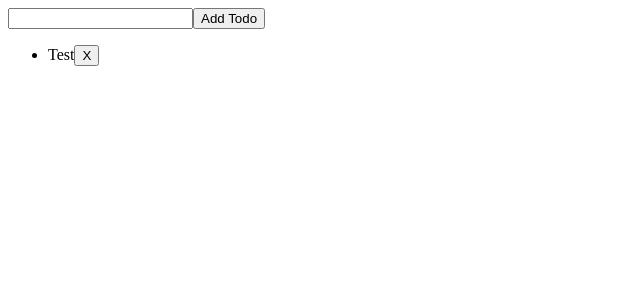
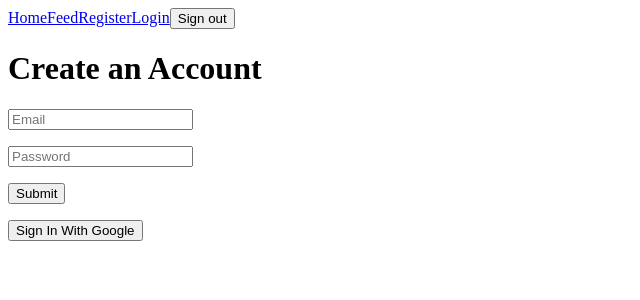
Before and after one commit to ValentynFediuk/vuejs-to-do-list, a Vue app: page /sign-in in a window 1280 px wide. Shown: the top 300 px of the page, without its empty margins (0-640 px from the left). Built offline with nearby package versions, Linux system fonts and the light colour scheme; no server answers; sample sign-in values are in the browser's storage.

Commit message:
[updated] component division & routing & auth

```diff
--- a/package.json
+++ b/package.json
@@ -9,7 +9,10 @@
   },
   "dependencies": {
     "core-js": "^3.8.3",
-    "vue": "^3.2.13"
+    "firebase": "^9.7.0",
+    "vue": "^3.2.13",
+    "vue-router": "^4.0.14",
+    "vuefire": "^2.2.5"
   },
   "devDependencies": {
     "@babel/core": "^7.12.16",
--- a/src/App.vue
+++ b/src/App.vue
@@ -1,37 +1,42 @@
 <template>
-  <ToDoInput
-    @create="createToDo"/>
-  <ToDoList
-    :todos="todos"
-  />
+  <nav>
+    <router-link to="/">Home</router-link>
+    <router-link to="/feed">Feed</router-link>
+    <router-link to="/register">Register</router-link>
+    <router-link to="/sign-in">Login</router-link>
+    <button @click="handleSignOut" v-if="isLoggedIn">Sign out</button>
+  </nav>
+  <router-view />
 </template>
 
-<script>
-import ToDoInput from "@/components/ToDoInput";
-import ToDoList from "@/components/ToDoList";
+<script setup>
+import {onMounted, ref} from "vue";
+import {getAuth, onAuthStateChanged, signOut} from "firebase/auth";
+import {useRouter} from "vue-router";
 
-export default {
-  components: {
-    ToDoInput,
-    ToDoList
-  },
-  data() {
-    return {
-      todos: [
-        {id: 1, text: 'Test'}
-      ]
+const router = useRouter()
+const isLoggedIn = ref(false)
+
+let auth;
+onMounted(() => {
+  auth = getAuth();
+  onAuthStateChanged(auth, (user) => {
+    if (user) {
+      isLoggedIn.value = true;
+    } else {
+      isLoggedIn.value = false
     }
-  },
-  methods: {
-    createToDo(todo) {
-      this.todos.push(todo)
-    }
-  }
+  })
+})
+
+const handleSignOut = () => {
+  signOut(auth).then(() => {
+    router.push("/")
+  })
 }
+
 </script>
 
 <style>
 
 </style>
-
-<!--https://stackoverflow.com/questions/65316893/vue-pagination-array-of-objects-->
--- /dev/null
+++ b/src/components/ToDoItem.vue
@@ -0,0 +1,24 @@
+<template>
+  <div class="ToDo">
+      <span :class="{ done: todo.done }">{{ todo.text }}</span>
+      <div class="ToDo-btns">
+        <button @click="$emit('remove', todo)">X</button>
+        <button>Edit</button>
+      </div>
+  </div>
+</template>
+
+<script>
+export default {
+  props: {
+    todo: {
+      type: Object,
+      required: true,
+    }
+  }
+}
+</script>
+
+<style scoped>
+
+</style>
--- a/src/components/ToDoList.vue
+++ b/src/components/ToDoList.vue
@@ -1,14 +1,18 @@
 <template>
   <ul>
-    <li v-for="todo in todos" :key="todo.id">
-      <span :class="{ done: todo.done }">{{ todo.text }}</span>
-      <button>X</button>
-    </li>
+    <ToDoItem
+      v-for="todo in todos"
+      :key="todo.id"
+      :todo="todo"
+      @remove="$emit('remove', todo)"
+    />
   </ul>
 </template>
 
 <script>
+import ToDoItem from "@/components/ToDoItem";
 export default {
+  components: {ToDoItem},
   props: {
     todos: {
       type: Array,
--- a/src/main.js
+++ b/src/main.js
@@ -1,4 +1,28 @@
-import { createApp } from 'vue'
+import {createApp} from 'vue'
 import App from './App.vue'
+import router from "./router";
 
-createApp(App).mount('#app')
+
+// Import the functions you need from the SDKs you need
+import { initializeApp } from "firebase/app";
+// TODO: Add SDKs for Firebase products that you want to use
+// https://firebase.google.com/docs/web/setup#available-libraries
+
+// Your web app's Firebase configuration
+const firebaseConfig = {
+    apiKey: "AIzaSyBB5i7SmgbhBrIWi-gp0bOs4pIqBG1MRsI",
+    authDomain: "vjtdl-vf.firebaseapp.com",
+    projectId: "vjtdl-vf",
+    storageBucket: "vjtdl-vf.appspot.com",
+    messagingSenderId: "321907261687",
+    appId: "1:321907261687:web:ee940e3ba15a84f49193f2"
+};
+
+// Initialize Firebase
+initializeApp(firebaseConfig);
+
+const app = createApp(App)
+
+app.use(router)
+
+app.mount('#app')
--- /dev/null
+++ b/src/router/index.js
@@ -0,0 +1,48 @@
+import {createRouter, createWebHistory} from "vue-router";
+import {getAuth, onAuthStateChanged} from "firebase/auth";
+
+
+
+const router = createRouter({
+    history: createWebHistory(),
+    routes: [
+        {path: "/", component: () => import("../views/Home")},
+        {path: "/register", component: () => import("../views/RegisterUser")},
+        {path: "/sign-in", component: () => import("../views/SignIn")},
+        {
+            path: "/feed",
+            component: () => import("../views/Feed"),
+            meta: {
+                requiresAuth: true,
+            }
+        },
+    ]
+});
+
+const getCurrentUser = () => {
+    return new Promise((resolve, reject) => {
+        const removeListener = onAuthStateChanged(
+            getAuth(),
+            (user) => {
+                removeListener();
+                resolve(user);
+            },
+            reject
+        );
+    })
+}
+
+router.beforeEach(async(to, from, next) => {
+    if (to.matched.some((record) => record.meta.requiresAuth)) {
+        if (await getCurrentUser()) {
+            next()
+        } else {
+            alert("you don't have access")
+            next("/")
+        }
+    } else {
+        next();
+    }
+});
+
+export default router;
--- /dev/null
+++ b/src/views/Feed.vue
@@ -0,0 +1,43 @@
+<template>
+    <ToDoInput
+      @create="createToDo"/>
+    <ToDoList
+      :todos="todos"
+      @remove="removeToDo"
+    />
+</template>
+
+<script>
+import ToDoInput from "@/components/ToDoInput";
+import ToDoList from "@/components/ToDoList";
+
+
+export default {
+  name: "fe-ed",
+  components: {
+    ToDoInput,
+    ToDoList,
+  },
+  data() {
+    return {
+      todos: [
+        {id: 1, text: 'Test'}
+      ]
+    }
+  },
+  methods: {
+    createToDo(todo) {
+      this.todos.push(todo)
+    },
+    removeToDo(todo) {
+      this.todos = this.todos.filter(t => t.id !== todo.id)
+    }
+  },
+}
+</script>
+
+<style>
+
+</style>
+
+<!--https://stackoverflow.com/questions/65316893/vue-pagination-array-of-objects-->
--- /dev/null
+++ b/src/views/Home.vue
@@ -0,0 +1,13 @@
+<template>
+  h
+</template>
+
+<script>
+export default {
+  name: "Ho-me"
+}
+</script>
+
+<style scoped>
+
+</style>
--- /dev/null
+++ b/src/views/RegisterUser.vue
@@ -0,0 +1,49 @@
+<template>
+<h1>Create an Account</h1>
+  <p><input type="text" placeholder="Email" v-model="email" /></p>
+  <p><input type="password" placeholder="Password" v-model="password" /></p>
+  <p><button @click="register">Submit</button></p>
+  <p><button @click="signInWithGoogle">Sign In With Google</button></p>
+</template>
+
+<script setup>
+import {ref} from "vue";
+import {
+  getAuth,
+  createUserWithEmailAndPassword,
+  GoogleAuthProvider,
+  signInWithPopup,
+} from "firebase/auth";
+
+import {useRouter} from 'vue-router'
+const email = ref("");
+const password = ref("");
+const router = useRouter()
+
+const register = () => {
+  createUserWithEmailAndPassword(getAuth(), email.value, password.value)
+  .then((data) => {
+    console.log("Succ. reg.", data)
+    router.push('/feed')
+  })
+  .catch((error) => {
+    console.log(error.code)
+    alert(error.message)
+  })
+}
+const signInWithGoogle = () => {
+  const provider = new GoogleAuthProvider();
+  signInWithPopup(getAuth(), provider)
+    .then((result) => {
+      console.log(result.user)
+      router.push("/feed")
+    })
+    .catch((error) => {
+      console.log(error)
+    })
+}
+</script>
+
+<style scoped>
+
+</style>
--- /dev/null
+++ b/src/views/SignIn.vue
@@ -0,0 +1,53 @@
+<template>
+  <h1>Create an Account</h1>
+  <p><input type="text" placeholder="Email" v-model="email" /></p>
+  <p><input type="password" placeholder="Password" v-model="password" /></p>
+  <p v-if="errMsg">{{errMsg}}</p>
+  <p><button @click="register">Submit</button></p>
+  <p><button @click="signInWithGoogle">Sign In With Google</button></p>
+</template>
+
+<script setup>
+import {ref} from "vue";
+import {getAuth, signInWithEmailAndPassword} from "firebase/auth";
+import {useRouter} from 'vue-router'
+const email = ref("");
+const password = ref("");
+const errMsg = ref()
+const router = useRouter()
+
+const register = () => {
+  signInWithEmailAndPassword(getAuth(), email.value, password.value)
+      .then((data) => {
+        console.log("Succ. reg.", data)
+        router.push('/feed')
+      })
+      .catch((error) => {
+        console.log(error.code)
+        switch (error.code) {
+          case "auth/invalid-email":
+            errMsg.value = "Invalid email";
+            break;
+          case "auth/user-not-found":
+            errMsg.value = "No account with that email was found";
+            break;
+          case "auth/wrong-password":
+            errMsg.value = "Incorrect password";
+            break
+          default:
+            errMsg.value = "Email or password was incorrect";
+            break
+        }
+      })
+}
+const signInWithGoogle = () => {
+
+}
+
+
+
+</script>
+
+<style scoped>
+
+</style>
```
Also changed, not shown: 1 other file (tests, documents, lock files or other folders).
